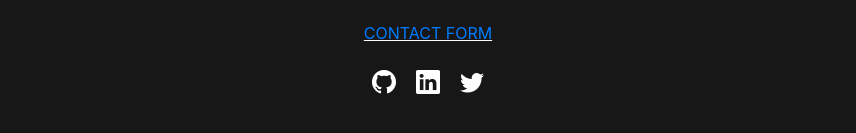
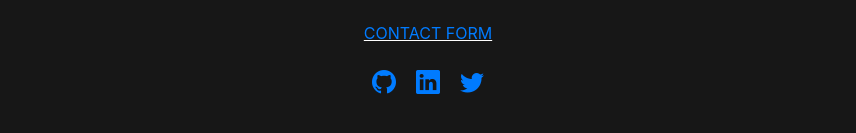
Before and after one commit to austin-morrow/austin-morrow, a Vue app: page / in a window 1280 px wide. Shown: the part 577-710 px from the top of the page, without its empty margins (212-1068 px from the left). Built offline with nearby package versions, Linux system fonts and the light colour scheme.

Commit message:
add social links

```diff
--- a/src/views/Home.vue
+++ b/src/views/Home.vue
@@ -23,9 +23,9 @@
       <div class="text"><a href="https://austin-morrow1.hecticshare.com/public/austin-morrow1/discovery-form---new-website">CONTACT FORM</a></div>
     </div>
     <div class="icons">
-      <i class="bi bi-github"></i>
-      <i class="bi bi-linkedin"></i>
-      <i class="bi bi-twitter"></i>
+      <a href="https://github.com/agmorrow" target="_blank"><i class="bi bi-github"></i></a>
+      <a href="https://www.linkedin.com/in/agmorrow/" target="_blank"><i class="bi bi-linkedin"></i></a>
+      <a href="https://twitter.com/agmorrow_" target="_blank"><i class="bi bi-twitter"></i></a>
     </div>
   </div>
 </template>
```
